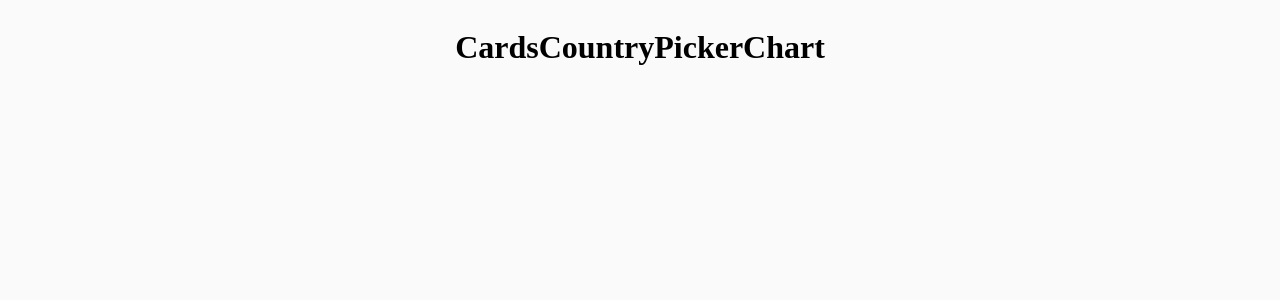
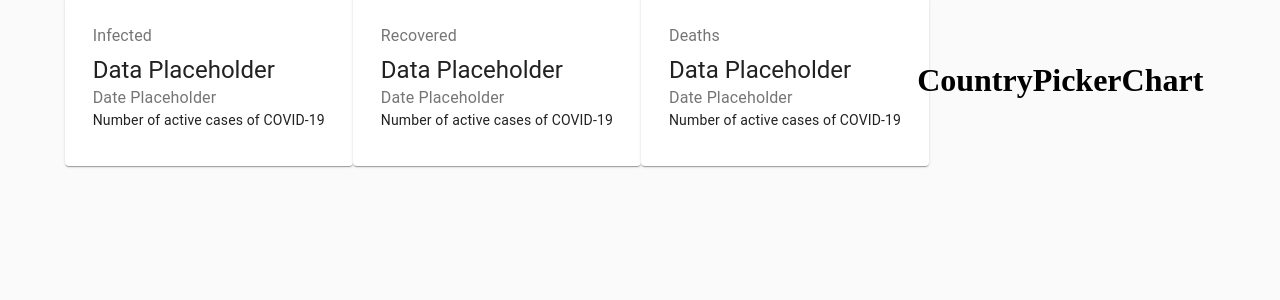
Before and after one commit to brhwang0/CovidTracker, a React (Create React App) app: page / in a window 1280 px wide. Shown: the top 300 px of the page. Built offline with nearby package versions, Linux system fonts and the light colour scheme; no server answers.

Commit message:
Add placeholder card components

```diff
--- a/src/components/Cards/Cards.jsx
+++ b/src/components/Cards/Cards.jsx
@@ -1,7 +1,53 @@
 import React, { Component } from "react";
+import { Card, CardContent, Typography, Grid } from "@material-ui/core";
+
+import styles from "./Cards.module.css";
 
 const Cards = (props) => {
-  return <h1> Cards</h1>;
+  return (
+    <div className={styles.container}>
+      <Grid container spacing={3} justify="center">
+        <Grid item component={Card}>
+          <CardContent>
+            <Typography color="textSecondary" gutterBottom>
+              Infected
+            </Typography>
+            <Typography variant="h5">Data Placeholder</Typography>
+            <Typography color="textSecondary">Date Placeholder</Typography>
+            <Typography variant="body2">
+              Number of active cases of COVID-19
+            </Typography>
+          </CardContent>
+        </Grid>
+
+        <Grid item component={Card}>
+          <CardContent>
+            <Typography color="textSecondary" gutterBottom>
+              Recovered
+            </Typography>
+            <Typography variant="h5">Data Placeholder</Typography>
+            <Typography color="textSecondary">Date Placeholder</Typography>
+            <Typography variant="body2">
+              Number of active cases of COVID-19
+            </Typography>
+          </CardContent>
+        </Grid>
+
+        <Grid item component={Card}>
+          <CardContent>
+            <Typography color="textSecondary" gutterBottom>
+              Deaths
+            </Typography>
+            <Typography variant="h5">Data Placeholder</Typography>
+            <Typography color="textSecondary">Date Placeholder</Typography>
+            <Typography variant="body2">
+              Number of active cases of COVID-19
+            </Typography>
+          </CardContent>
+        </Grid>
+      </Grid>
+    </div>
+  );
 };
 
 export default Cards;
```
